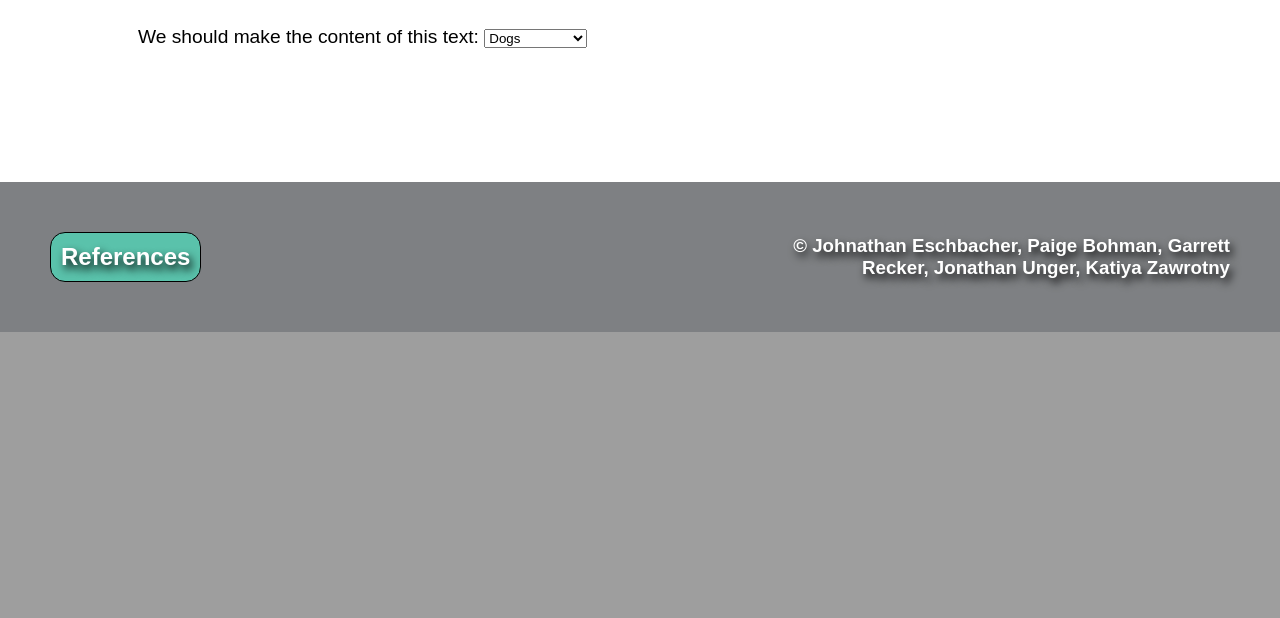
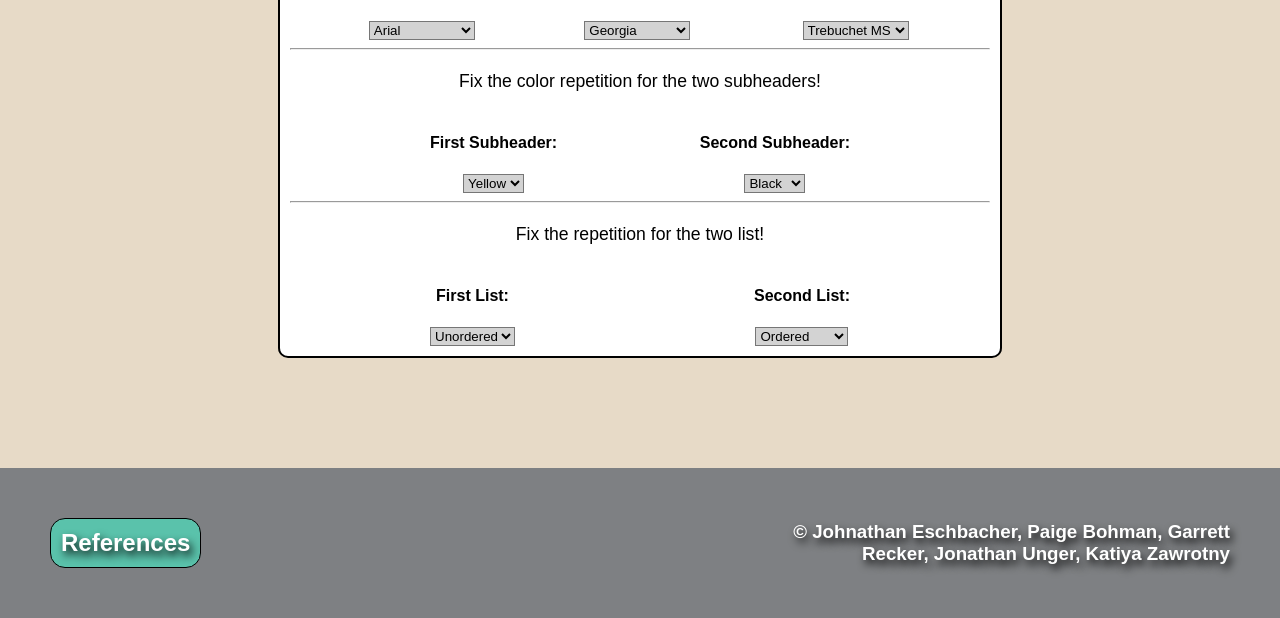
Before and after one commit to jme9889/ISTE240-Group4, a PHP site: page /repetition/index.html in a window 1280 px wide. Shown: the part 1173-1791 px from the top of the page. Before the commit the page ends 1505 px from the top, so only its background shows below. Run offline with PHP 8.4, Linux system fonts and the light colour scheme.

Commit message:
Repetition Style and HTML Finished

```diff
--- a/assets/style.css
+++ b/assets/style.css
@@ -82,6 +82,7 @@ body {
     padding: 10px;
     padding-top: 0px;
     margin-top: 0;
+    border: 2px solid black;
 }
 
 .radio-row {
@@ -118,6 +119,47 @@ body {
     border-radius: 5px;
     display: flex;
     flex-direction: column;
+}
+
+.dropdown #arial1, .dropdown #arial2, .dropdown #arial3, #rep1 {
+    font-family:Arial;
+}
+
+.dropdown #georgia1, .dropdown #georgia2, .dropdown #georgia3, #rep2 {
+    font-family:Georgia;
+}
+
+.dropdown #trebuchet1, .dropdown #trebuchet2, .dropdown #trebuchet3, #rep3 {
+    font-family:'Trebuchet MS';
+}
+
+.dropdown #yellow1, .dropdown #yellow2, #subhead1 {
+    color: yellow;
+}
+
+.dropdown #black1, .dropdown #black2, #subhead2 {
+    color: black;
+}
+
+.dropdown #white1, .dropdown #white2 {
+    color: white;
+}
+
+.dropdown {
+    background-color: lightgray;
+}
+
+.change {
+    display: flex;
+    flex-direction: row;
+    justify-content: space-between;
+    padding-left: 10%;
+    padding-right: 10%;
+}
+
+#color-change, #list-change {
+    padding-left: 20%;
+    padding-right: 20%;
 }
 
 .radio-row label, .radio-row input {
@@ -280,9 +322,11 @@ section h2 {
     color:#5ac2ab;
 }
 
-.contrast-h2 {
+.interaction-h2 {
     color: #247664;
 }
+
+
 section h3 {
     color: #ea6c43;
 }
@@ -428,7 +472,39 @@ footer {
     }
   }
 
+  @media only screen and (max-width: 800px) {
+    .control-section {
+        width: 500px;
+    }
+
+    .control-section h4 {
+        font-size: 14px;
+    }
+
+    .change {
+        padding-left: 5%;
+        padding-right: 5%;
+    }
+  }
+
   @media only screen and (max-width: 650px) {
+    .control-section {
+        width: 350px;
+    }
+
+    .control-section h4 {
+        font-size: 13px;
+    }
+
+    .change {
+        padding-left: 2%;
+        padding-right: 2%;
+    }
+
+    .dropdown {
+        width: 50px;
+    }
+
     .column p {
         font-size: 15px;
     }
@@ -473,6 +549,9 @@ footer {
   }
 
   @media only screen and (max-width: 450px) {
+    .control-section {
+        width: 250px;
+    }
     #ref-names {
         max-width: 200px;
         font-size: 13px;
--- a/repetition/index.html
+++ b/repetition/index.html
@@ -9,7 +9,7 @@
     <link rel="icon" href="../assets/images/logo.png" type="image/png">
 </head>
 
-<body>
+<body id="contrast-body">
     <header>
         <div class="logo">
             <a href="../index.html">
@@ -60,36 +60,136 @@
         </nav>
     </header>
     <main>
-
-
-
-
-
-
-
-
         <div class="single-column">
             <div class="column">
-                <section class="intro">
-                    <h1>Repetition Quiz:</h1>
-                    <p>Generic description.</p>
+                <section class="paragraph">
+                    <h1>The CRAPsite - Repetition</h1>
+                    <p id="rep1">Some generic text here about Repetition</p>
                 </section>
 
-                <div class="image-section">
-                    <img src="../assets/images/EXAMPLE_IMAGE.jpg" alt="Example Image" class="bordered-image">
-                    <p>
-                        We should make the content of this text:
-                        <select name="color-options" id="color-options">
-                            <option value="Dogs">Dogs</option>
-                            <option value="Cats">Cats</option>
-                            <option value="RealeventText">Relevent Text</option>
-                            <option value="Fish">Fish</option>
-                        </select>
-                    </p>
+                <section class="paragraph">
+                    <h2 class="interaction-h2" id="subhead1">A header</h2>
+                    <p id="rep2">text</p>
+                    <ul>
+                        <li>Stuff</li>
+                        <li>Stuff</li>
+                        <li>Stuff</li>
+                    </ul>
+                    <ol>
+                        <li>Stuff</li>
+                        <li>Stuff</li>
+                        <li>Stuff</li>
+                    </ol>
+                </section>
+
+                <section class="paragraph">
+                    <h2 class="interaction-h2" id="subhead2">A header</h2>
+                    <p id="rep3">text</p>
+                    <ol>
+                        <li>Stuff</li>
+                        <li>Stuff</li>
+                        <li>Stuff</li>
+                    </ol>
+                    <ul>
+                        <li>Stuff</li>
+                        <li>Stuff</li>
+                        <li>Stuff</li>
+                    </ul>
+                </section>
+
+                <!-- Paige, please try and get whatever content you write here split into 3 paragraphs (keep the containers below).
+                 Just copy/paste the paragraph section above, same kinda style as the homepage -->
+
+                 <!--Try and include 1 or 2 images/graphics from the ones Katiya had-->
+
+                <!--Two of the paragraphs have 2 lists (a ul and an ol). They user's gonna switch between the two, so make sure the two
+                in the same paragraph have the same content-->
+            </div>
+
+        </div>
+
+        <div class="interaction-panel">
+            <div class="column">
+                <section class="paragraph">
+                    <h2 class="interaction-h2">Fix the Repetition!</h2>
+                    <h3>Use the controls below to fix the repetition of this page!</h3>
+                </section>
+
+                <div class="control-section">
+                    <p>Fix the repetition in the body paragraphs!</p>
+                    <section class="change">
+                        <section class="paragraph-change">
+                            <h4>First Paragraph:</h4>
+                            <select class="dropdown" id="text-font1" name="text-font1">
+                                <option value="arial" id="arial1">Arial</option>
+                                <option value="Georgia" id="georgia1">Georgia</option>
+                                <option value="Trebuchet MS" id="trebuchet1">Trebuchet MS</option>
+                            </select>
+                        </section>
+
+                        <section class="paragraph-change">
+                            <h4>Second Paragraph:</h4>
+                            <select class="dropdown" id="text-font2" name="text-font2">
+                                <option value="Georgia" id="georgia2">Georgia</option>
+                                <option value="arial" id="arial2">Arial</option>
+                                <option value="Trebuchet MS" id="trebuchet2">Trebuchet MS</option>
+                            </select>
+                        </section>
+
+                        <section class="paragraph-change">
+                            <h4>Third Paragraph:</h4>
+                            <select class="dropdown" id="text-font3" name="text-font3">
+                                <option value="Trebuchet MS" id="trebuchet3">Trebuchet MS</option>
+                                <option value="arial" id="arial3">Arial</option>
+                                <option value="Georgia" id="georgia3">Georgia</option>
+                            </select>
+                        </section>
+                    </section>
+                    <hr>
+
+                    <p>Fix the color repetition for the two subheaders!</p>
+                    <section class="change" id="color-change">
+                        <section class="paragraph-change">
+                            <h4>First Subheader:</h4>
+                            <select class="dropdown" id="color1" name="color1">
+                                <option value="yellow" id="yellow1">Yellow</option>
+                                <option value="black" id="black1">Black</option>
+                                <option value="white" id="white1">White</option>
+                            </select>
+                        </section>
+
+                        <section class="paragraph-change">
+                            <h4>Second Subheader:</h4>
+                            <select class="dropdown" id="color2" name="color2">
+                                <option value="black" id="black2">Black</option>
+                                <option value="yellow" id="yellow2">Yellow</option>
+                                <option value="white" id="white2">White</option>
+                            </select>
+                        </section>
+                    </section>
+                    <hr>
+
+                    <p>Fix the repetition for the two list!</p>
+                    <section class="change" id="list-change">
+                        <section class="paragraph-change">
+                            <h4>First List:</h4>
+                            <select class="dropdown" id="list1" name="list1">
+                                <option value="ul" id="ul1">Unordered</option>
+                                <option value="ol" id="ol1">Ordered</option>
+                            </select>
+                        </section>
+
+                        <section class="paragraph-change">
+                            <h4>Second List:</h4>
+                            <select class="dropdown" id="list2" name="list2">
+                                <option value="ol" id="ol2">Ordered</option>
+                                <option value="ul" id="ul1">Undordered</option>
+                            </select>
+                        </section>
+                    </section>
                 </div>
             </div>
         </div>
-
     </main>
     <footer>
         <a href="../references/index.html" id="ref-nav">
```
Also changed, not shown: contrast/index.html (+7 -2 lines).
